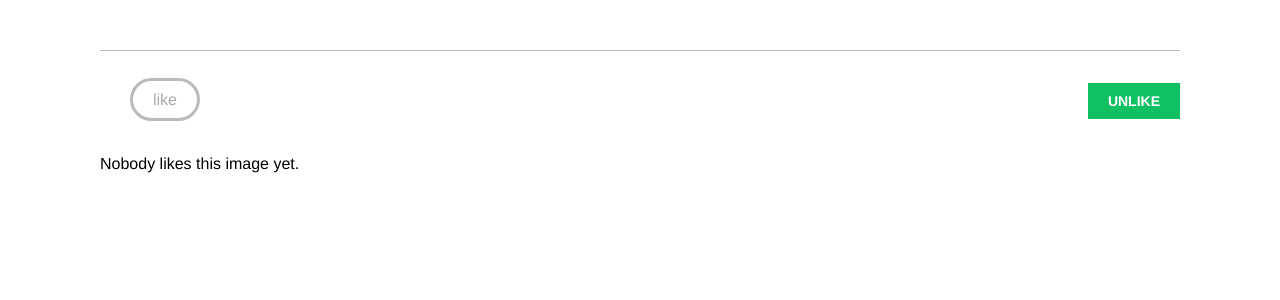
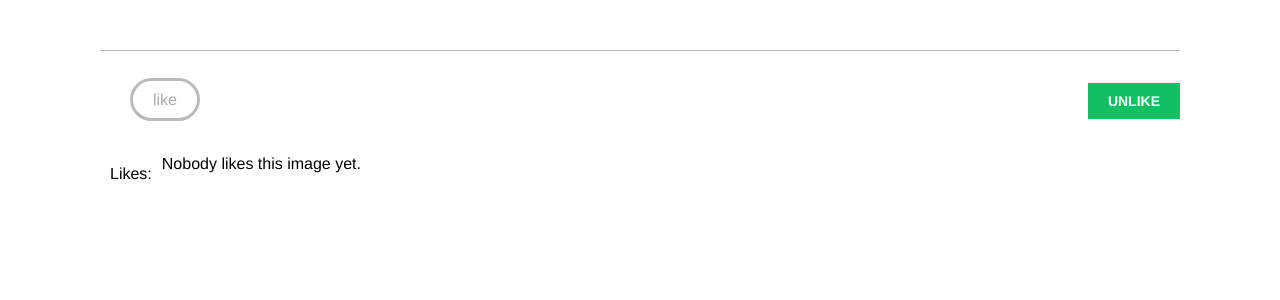
Before and after one commit to Pietruszko/bookmarks-app, a Django app: template images/templates/images/image/detail.html in a window 1280 px wide. Shown: the part 47-347 px from the top of the page. Run offline with Django 5.2, Linux system fonts and the light colour scheme; the template is opened without the code that fills it, so the values that code supplies are empty; some libraries are stand-ins or nearby versions; some web fonts are replaced.

Commit message:
fix: UI improvement, section for likes in detail template

```diff
--- a/images/templates/images/image/detail.html
+++ b/images/templates/images/image/detail.html
@@ -27,6 +27,7 @@
       {{ image.description|linebreaks }}
     </div>
     <div class="image-likes">
+    <div>Likes:</div>
       {% for user in users_like %}
         <div>
           {% if user.profile.photo %}
```
